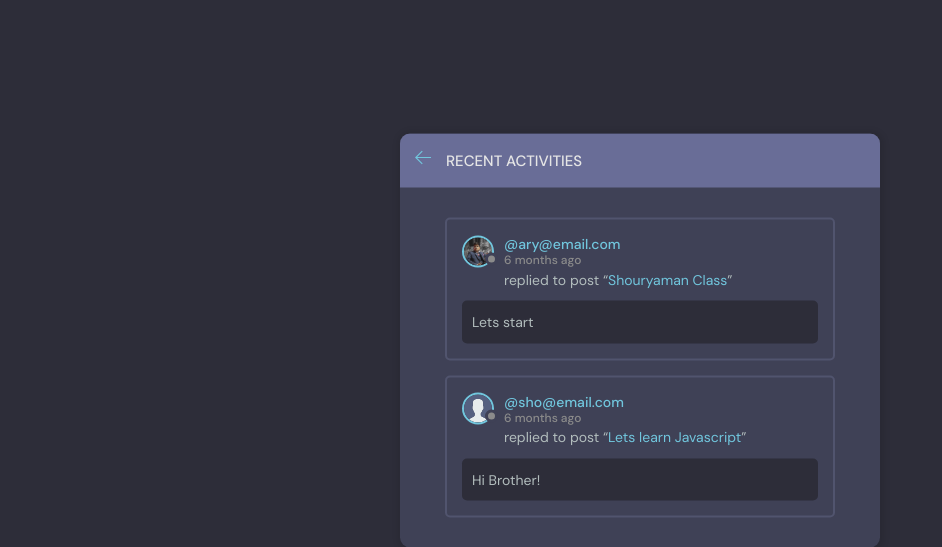
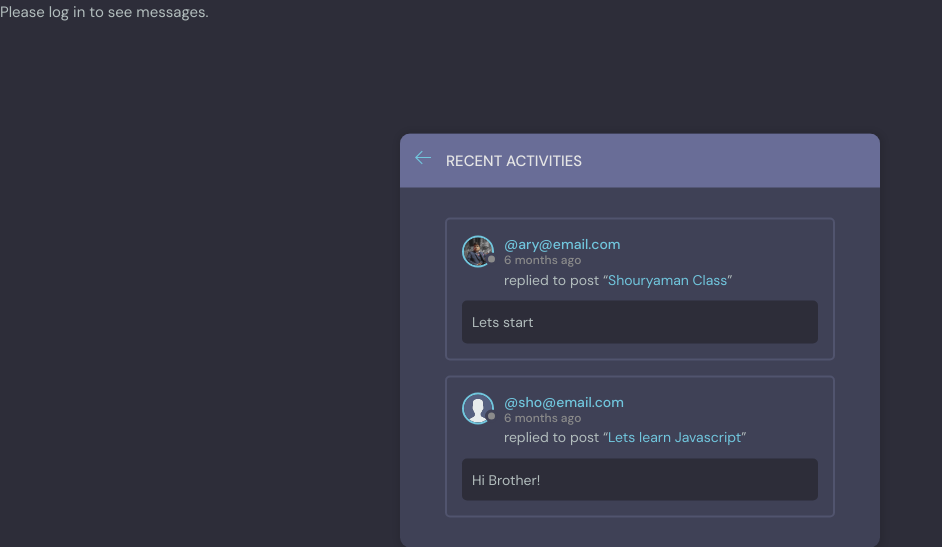
Before and after one commit to AryamanPurohit/SBVercel, a Django app: page /activity/ in a window 1280 px wide. Shown: the part 76-623 px from the top of the page, without its empty margins (0-942 px from the left). Run offline with Django 3.2, Linux system fonts and the light colour scheme; data comes from the database, SQL or seed files in the repository.

Commit message:
Update main.html

```diff
--- a/templates/main.html
+++ b/templates/main.html
@@ -15,13 +15,18 @@
 
     {% include 'navbar.html' %}
 
+{% if request.user.is_authenticated %}
     {% if messages %}
-    <ul class="messages">
-        {% for message in messages %}
-        <li>{{ message }}</li>
-        {% endfor %}
-    </ul>
+        <ul class="messages">
+            {% for message in messages %}
+                <li>{{ message }}</li>
+            {% endfor %}
+        </ul>
     {% endif %}
+{% else %}
+    <p>Please log in to see messages.</p>
+{% endif %}
+
 
     {% block content %}
 
```
